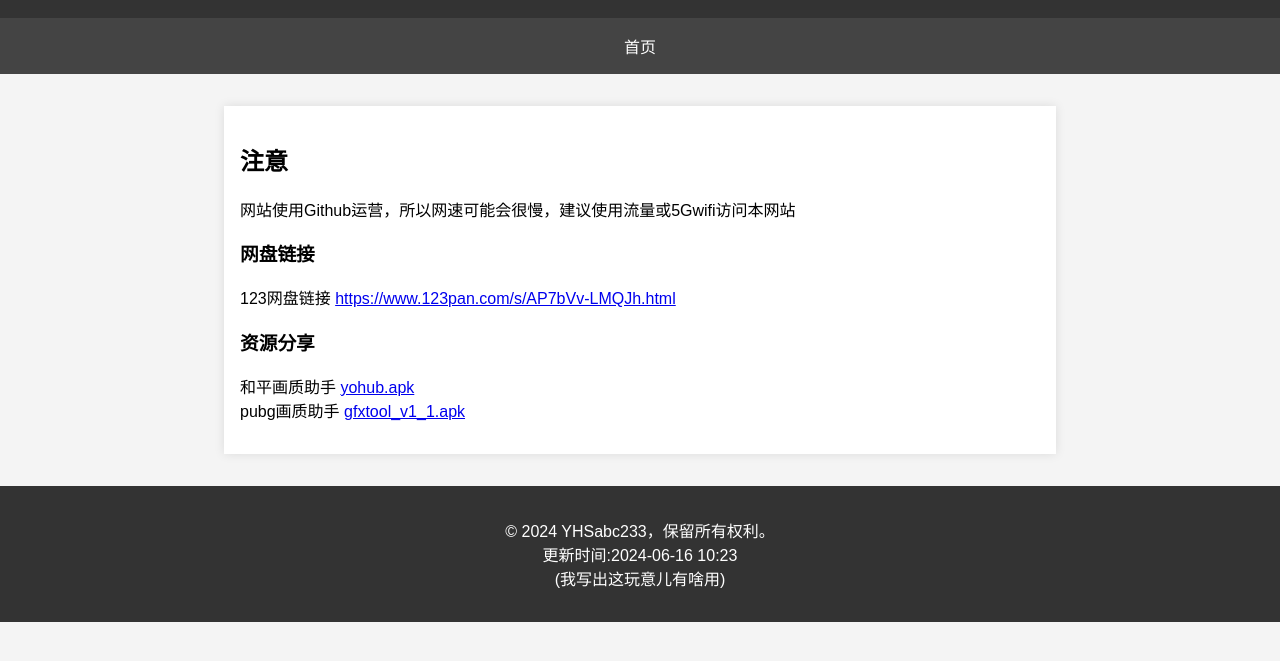
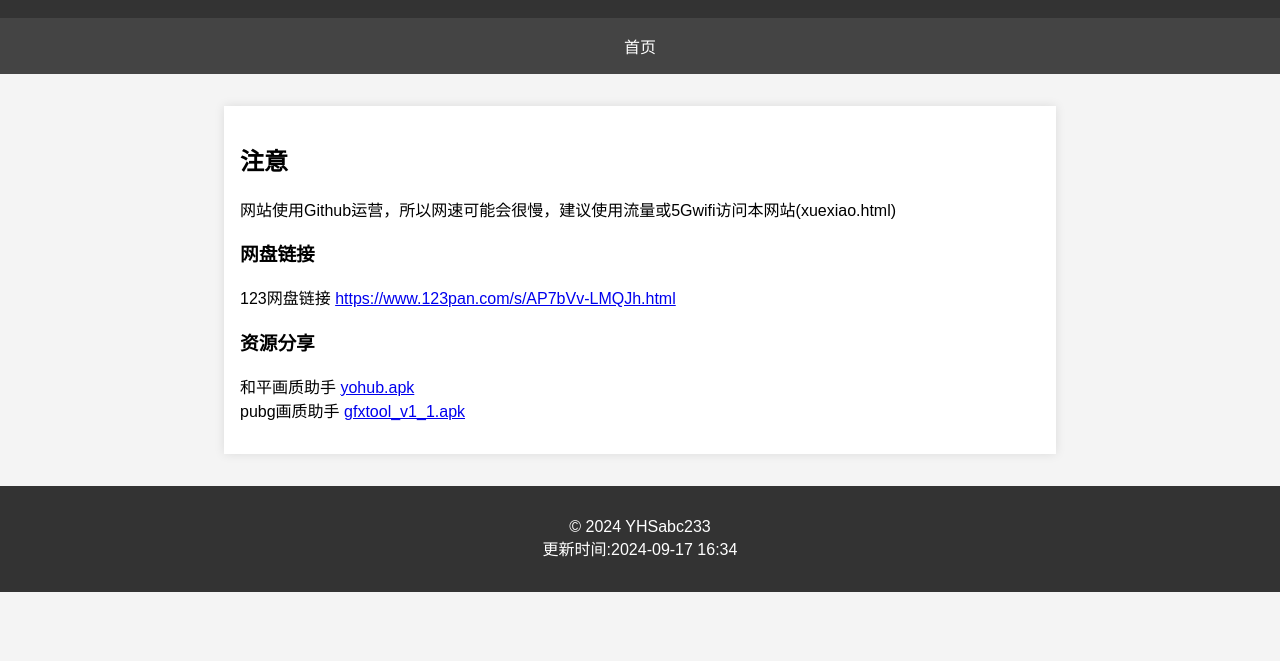
Before and after one commit to YHSabc233/yhsabc233.github.io, a plain HTML site: page index.html in a window 1280 px wide. Shown: the part 103-764 px from the top of the page. Drawn offline with Linux system fonts and the light colour scheme.

Commit message:
Update index.html

```diff
--- a/index.html
+++ b/index.html
@@ -58,7 +58,7 @@
 <div class="content">
     <h2>注意</h2>
     <article>
-        <p>网站使用Github运营，所以网速可能会很慢，建议使用流量或5Gwifi访问本网站</p>
+        <p>网站使用Github运营，所以网速可能会很慢，建议使用流量或5Gwifi访问本网站(xuexiao.html)</p>
     </article>
 
     <article>
@@ -75,9 +75,8 @@
 </div>
 
 <footer>
-    <p>&copy; 2024 YHSabc233，保留所有权利。
-        <br>更新时间:2024-06-16 10:23
-    <br>(我写出这玩意儿有啥用)</p>
+    <p>&copy; 2024 YHSabc233
+        <br>更新时间:2024-09-17 16:34<br>
 </footer>
 
 </body>
```
